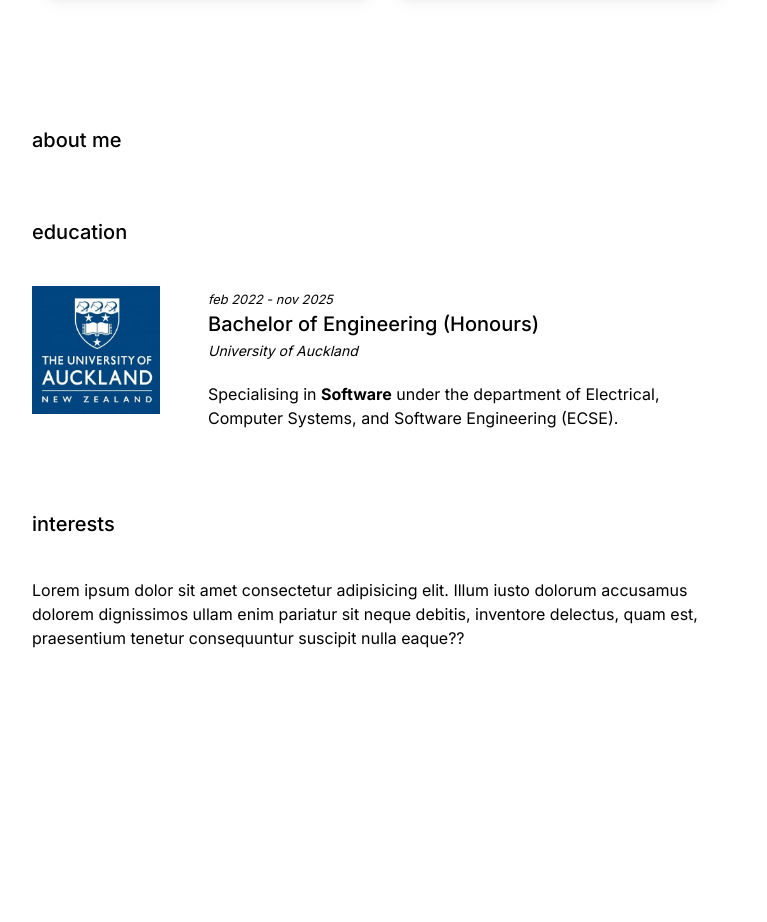
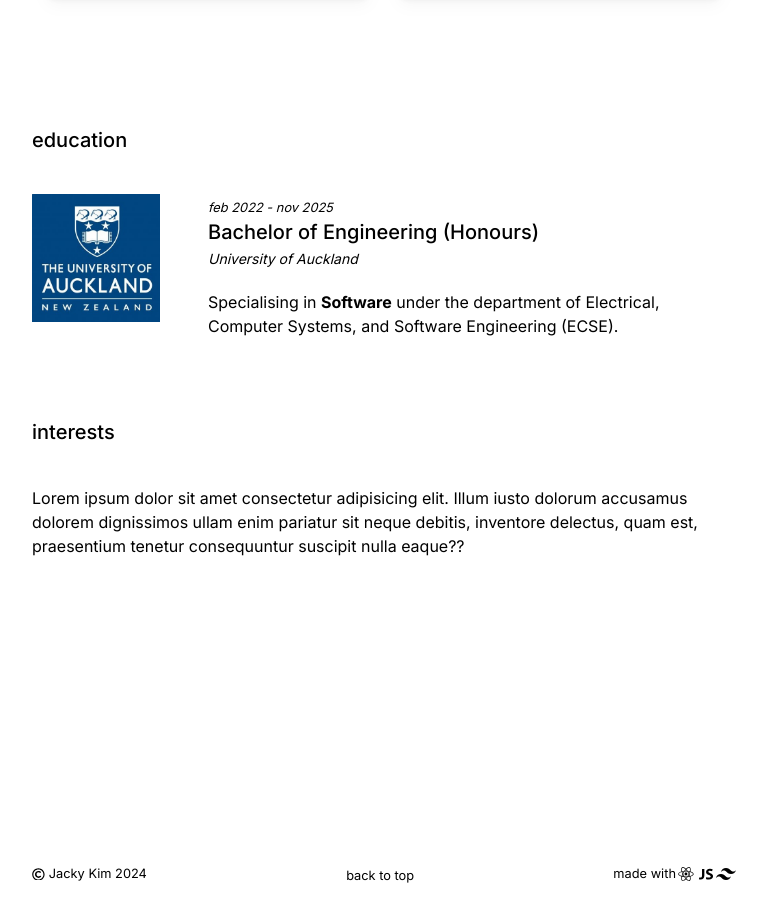
Before and after one commit to twoandtwelve/twoandtwelve.github.io, a React (Vite) app: page / in a window 1280 px wide. Shown: the part 2100-3022 px from the top of the page, without its empty margins (256-1023 px from the left). Built offline with nearby package versions, Linux system fonts and the light colour scheme.

Commit message:
deleted about me header

```diff
--- a/src/components/About.jsx
+++ b/src/components/About.jsx
@@ -4,8 +4,7 @@ import uoa from "/public/images/uoa.jpg"
 export default function About() {
     return (
         <section id='about' className='max-w-3xl mx-auto px-8 py-5 pb-52'>
-            <h2 className='mb-16 font-medium text-xl'>about me</h2>
-            <h3 className='mb-10 font-medium text-xl'>education</h3>
+            <h2 className='mb-10 font-medium text-xl'>education</h2>
             <div className='flex flex-col sm:flex-row pb-20'>
                 <img src={uoa} className='mx-0 max-w-32 max-h-32'/>
                 <div className='px-0 sm:px-12'>
@@ -17,7 +16,7 @@ export default function About() {
                     <p>Specialising in <strong>Software</strong> under the department of Electrical, Computer Systems, and Software Engineering (ECSE).</p>
                 </div>
             </div>
-            <h3 className='mb-10 font-medium text-xl'>interests</h3>
+            <h2 className='mb-10 font-medium text-xl'>interests</h2>
             <p>Lorem ipsum dolor sit amet consectetur adipisicing elit. Illum iusto dolorum accusamus dolorem
                 dignissimos ullam enim pariatur sit neque debitis, inventore delectus,
                 quam est, praesentium tenetur consequuntur suscipit nulla eaque??</p>
```
